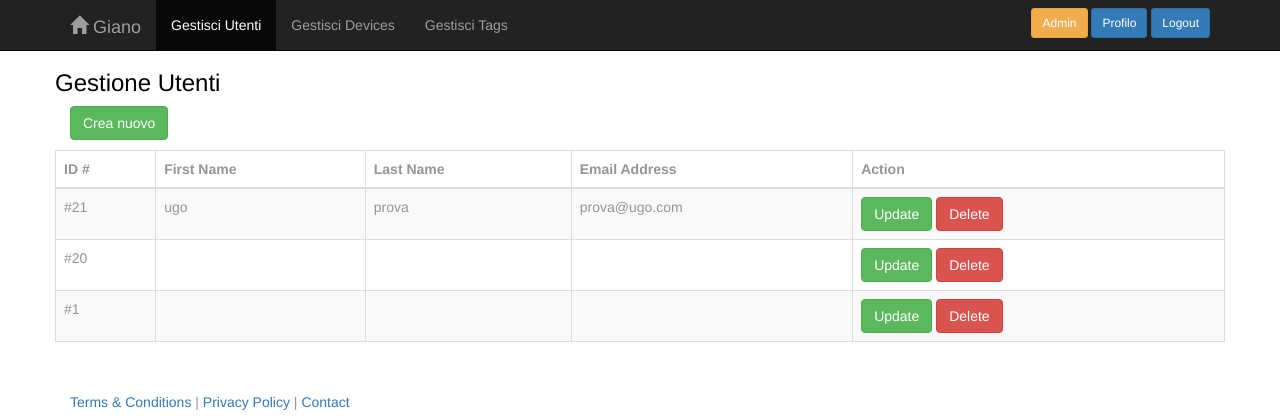
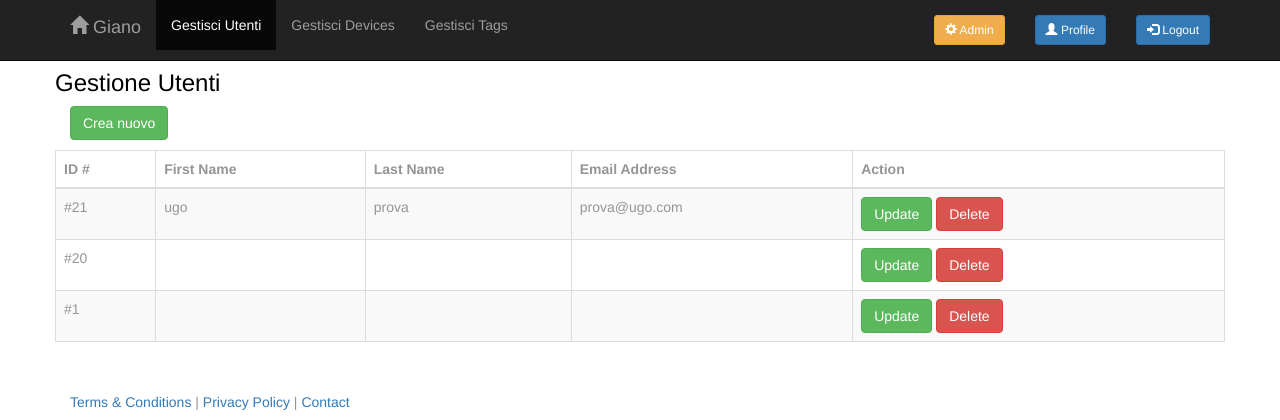
Before and after one commit to AssociazionePrometeo/giano, a PHP site: page /admin/index_user.php in a window 1280 px wide. Shown: the top 420 px of the page. Run offline with PHP 8.4, Linux system fonts and the light colour scheme; a user stored in the database is signed in; data comes from the database, SQL or seed files in the repository.

Commit message:
fix collapsed menu

```diff
--- a/admin/_header.php
+++ b/admin/_header.php
@@ -9,6 +9,8 @@
     <title>Giano Manager</title>
     <link href="../css/bootstrap.min.css" rel="stylesheet">
     <link href="../css/custom.css" rel="stylesheet">
+    <script src="../js/jquery-1.11.3.min.js"></script>
+    <script src="../js/bootstrap.min.js"></script>
 </head>
 
 <body>
--- a/admin/_menu.php
+++ b/admin/_menu.php
@@ -16,53 +16,40 @@ if ( !isset($_SESSION) || !isset($_SESSION["ID"]) ) {
                     <span class="icon-bar"></span>
                     <span class="icon-bar"></span>
                     <span class="icon-bar"></span>
-                </button>
+            </button>
             <a class="navbar-brand" href="/">
                 <span class="glyphicon glyphicon-home"></span> Giano
             </a>
         </div>
 <!-- Navbar links -->
         <div class="collapse navbar-collapse" id="navbar">
-    <ul class="nav navbar-nav">
-        <!--li class="dropdown"> <a href="#" class="dropdown-toggle" id="drop1" data-toggle="dropdown" role="button" aria-haspopup="true" aria-expanded="false">Utenti<span class="caret"></span> </a>
-            <ul class="dropdown-menu" aria-labelledby="drop1"-->
-                <li class="active"><a href="index_user.php?op=">Gestisci Utenti</a></li>
-                <!--li><a href="index_user.php?op=add">Aggiungi Utente</a></li>
+            <ul class="nav navbar-nav">
+                        <li class="active"><a href="index_user.php?op=">Gestisci Utenti</a></li>
+                        <li><a href="index_device.php?op=">Gestisci Devices</a></li>
+                        <li><a href="index_tag.php?op=">Gestisci Tags</a></li>
             </ul>
-        </li>
-        <li class="dropdown"> <a href="#" class="dropdown-toggle" id="drop1" data-toggle="dropdown" role="button" aria-haspopup="true" aria-expanded="false">Devices<span class="caret"></span> </a>
-            <ul class="dropdown-menu" aria-labelledby="drop1"!-->
-                <li><a href="index_device.php?op=">Gestisci Devices</a></li>
-                <!--li><a href="index_device.php?op=add">Gestisci Device</a></li>
+    <!-- Menu right -->
+            <ul class="nav navbar-nav navbar-right">
+                <li>
+                    <a href="index.php">
+                    <button type="button" class="btn btn-warning btn-sm">
+                    <span class="glyphicon glyphicon-cog"></span> Admin
+                    </button></a>
+                </li>
+                <li>
+                    <a href="/profile.php">
+                    <button type="button" class="btn btn-primary btn-sm">
+                        <span class="glyphicon glyphicon-user"></span> Profile
+                    </button></a>
+                </li>
+                <li>
+                    <a href="/logout.php">
+                    <button type="button" class="btn btn-primary btn-sm">
+                        <span class="glyphicon glyphicon-log-in"></span> Logout
+                        </button>
+                    </a>
+                </li>
             </ul>
-        </li>
-        <li class="dropdown"> <a href="#" class="dropdown-toggle" id="drop1" data-toggle="dropdown" role="button" aria-haspopup="true" aria-expanded="false">TAG<span class="caret"></span> </a>
-            <ul class="dropdown-menu" aria-labelledby="drop1"!-->
-                <li><a href="index_tag.php?op=">Gestisci Tags</a></li>
-                <!--li><a href="index_tag.php?op=add">Aggiungi Tag</a></li>
-            </ul>
-        </li>
-        <li>
-            <a href="?a=log">Log accessi</a>
-        </li !-->
-    </ul>
-    <!-- Search -->
-
-            <div class="navbar-form navbar-right" >
-					 <ul class="nav navbar-nav">
-                         <?
-
-                         if($_SESSION['user_level'] ==0) {
-                           echo'<a href="/admin"><button type="button" class="btn btn-warning btn-sm">Admin</button></a>';
-                         }
-                         if($_SESSION['user_level'] ==0) {
-                           echo'<a href="/profile.php"> <button type="button" class="btn btn-primary btn-sm">Profilo</button></a>';
-                                                }
-                         ?>
-                  <a href="/logout.php"> <button type="button" class="btn btn-primary btn-sm">Logout</button></a>
-                </ul>
-
-				</div>
         </div>
         <!-- /.navbar-collapse -->
     </div>
```
